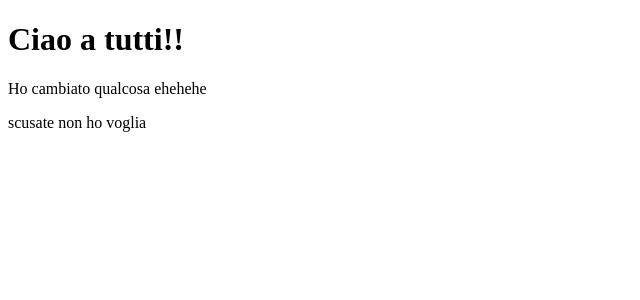
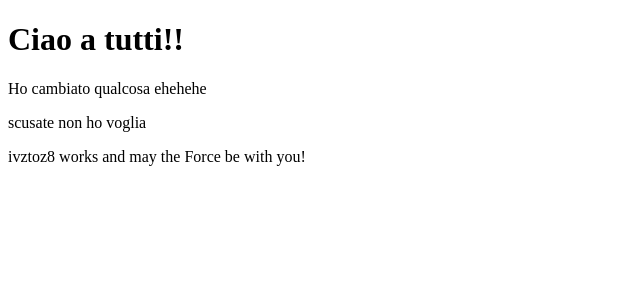
Before and after one commit to lichfolky/progetto-angular, an Angular app: page / in a window 1280 px wide. Shown: the top 300 px of the page, without its empty margins (0-640 px from the left). Built offline with nearby package versions, Linux system fonts and the light colour scheme.

Commit message:
Update README.md

```diff
--- a/src/app/app.component.html
+++ b/src/app/app.component.html
@@ -1,4 +1,5 @@
 <div class="container">
   <p>Ho cambiato qualcosa ehehehe</p>
   <div>scusate non ho voglia</div>
+  <app-ivztoz8></app-ivztoz8>
 </div>
```
Also changed, not shown: 1 other file (tests, documents, lock files or other folders).
